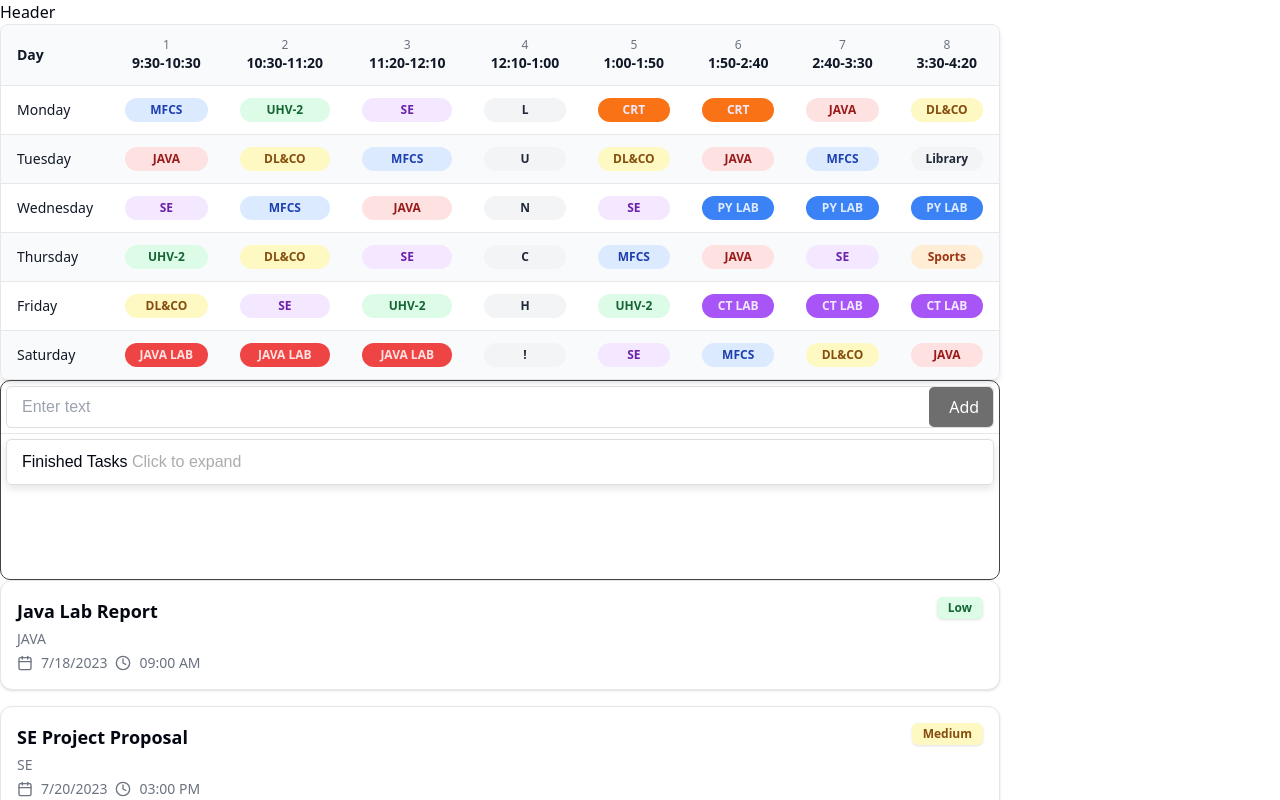
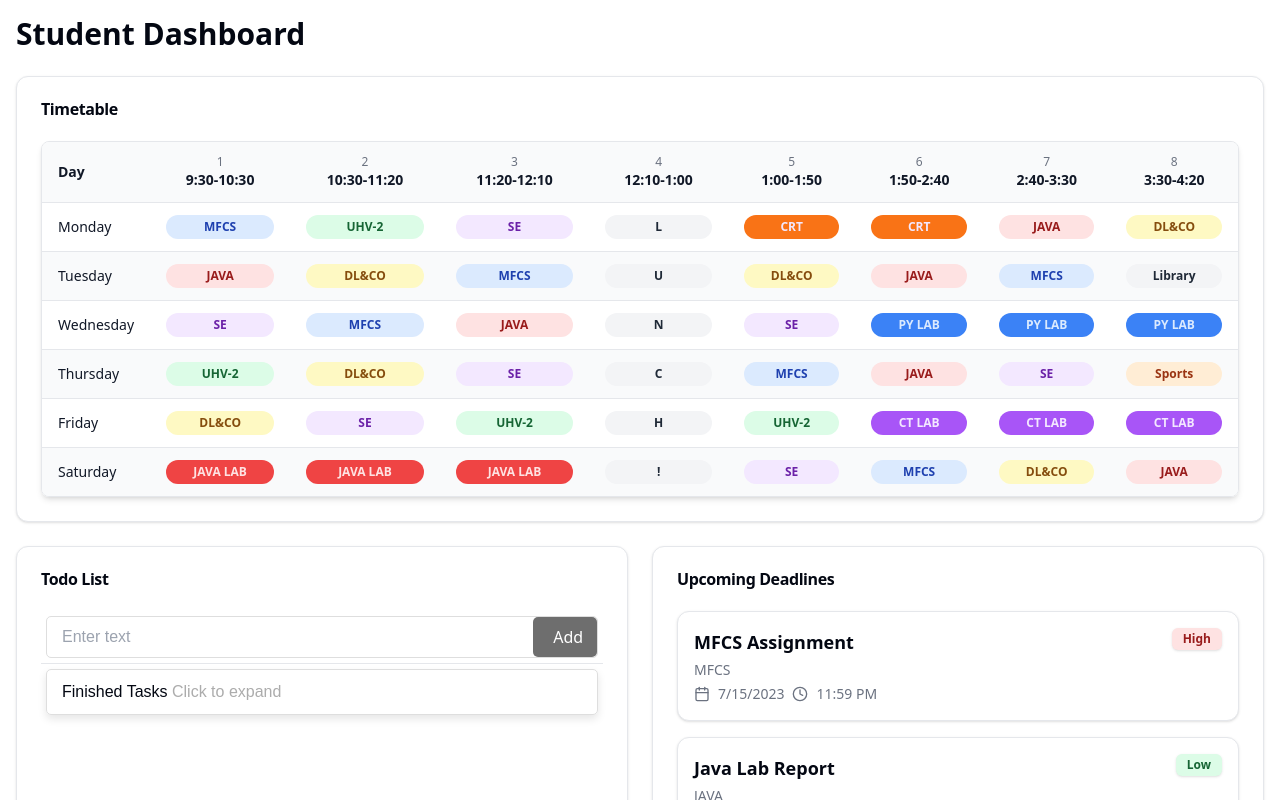
Before and after one commit to subbu-koppula/Enlighten, a React (Vite) app: page / in a window 1280 px wide. Shown: the top 800 px of the page. Built offline with nearby package versions, Linux system fonts and the light colour scheme.

Commit message:
Refactored UI

```diff
--- a/src/App.jsx
+++ b/src/App.jsx
@@ -3,7 +3,9 @@ import Deadlines from "./components/Deadlines";
 import Todo from "./components/Todo";
 import Header from "./components/Header";
 import Timetable from "./components/timetable";
+import AppPage from "./components/app-page";
 import "./App.css";
+
 
 
 function App() {
@@ -15,14 +17,15 @@ function App() {
   ];
   return (
     <>
-      <Header ></Header>
+      {/* <Header ></Header>
       <div className="max-w-[1000px] place-content-center">
         <Timetable></Timetable>
         <div>
           <Todo></Todo>
           <Deadlines deadlines={deadlines}></Deadlines>
         </div>
-      </div>
+      </div> */}
+      <AppPage></AppPage>
     </>
   );
 }
--- a/src/components/Todo.jsx
+++ b/src/components/Todo.jsx
@@ -20,7 +20,7 @@ function ToDo(props) {
     },[Todos]);
 
     const converted = {
-          borderStyle: "solid",
+          borderStyle: "none",
           borderRadius: "10px",
           borderColor: "rgb(67, 69, 69)",
           borderWidth: "1px",
--- /dev/null
+++ b/src/components/app-page.jsx
@@ -0,0 +1,47 @@
+'use client'
+
+import Timetable from './timetable'
+import TodoList from './Todo'
+import Deadlines from './Deadlines'
+import { Card, CardContent, CardHeader, CardTitle } from "@/components/ui/card"
+
+const deadlines = [
+  { id: 1, title: 'MFCS Assignment', dueDate: '2023-07-15T23:59:00', course: 'MFCS', priority: 'high' },
+  { id: 2, title: 'SE Project Proposal', dueDate: '2023-07-20T15:00:00', course: 'SE', priority: 'medium' },
+  { id: 3, title: 'Java Lab Report', dueDate: '2023-07-18T09:00:00', course: 'JAVA', priority: 'low' },
+  { id: 4, title: 'DL&CO Quiz', dueDate: '2023-07-22T10:30:00', course: 'DL&CO', priority: 'high' }
+]
+
+export default function AppPage() {
+  return (
+    (<main className="container mx-auto p-4">
+      <h1 className="text-3xl font-bold mb-6">Student Dashboard</h1>
+      <div className="grid grid-cols-1 md:grid-cols-2 gap-6">
+        <Card className="md:col-span-2">
+          <CardHeader>
+            <CardTitle>Timetable</CardTitle>
+          </CardHeader>
+          <CardContent>
+            <Timetable />
+          </CardContent>
+        </Card>
+        <Card>
+          <CardHeader>
+            <CardTitle>Todo List</CardTitle>
+          </CardHeader>
+          <CardContent>
+            <TodoList />
+          </CardContent>
+        </Card>
+        <Card >
+          <CardHeader>
+            <CardTitle>Upcoming Deadlines</CardTitle>
+          </CardHeader>
+          <CardContent>
+            <Deadlines deadlines={deadlines} />
+          </CardContent>
+        </Card>
+      </div>
+    </main>)
+  );
+}
```
